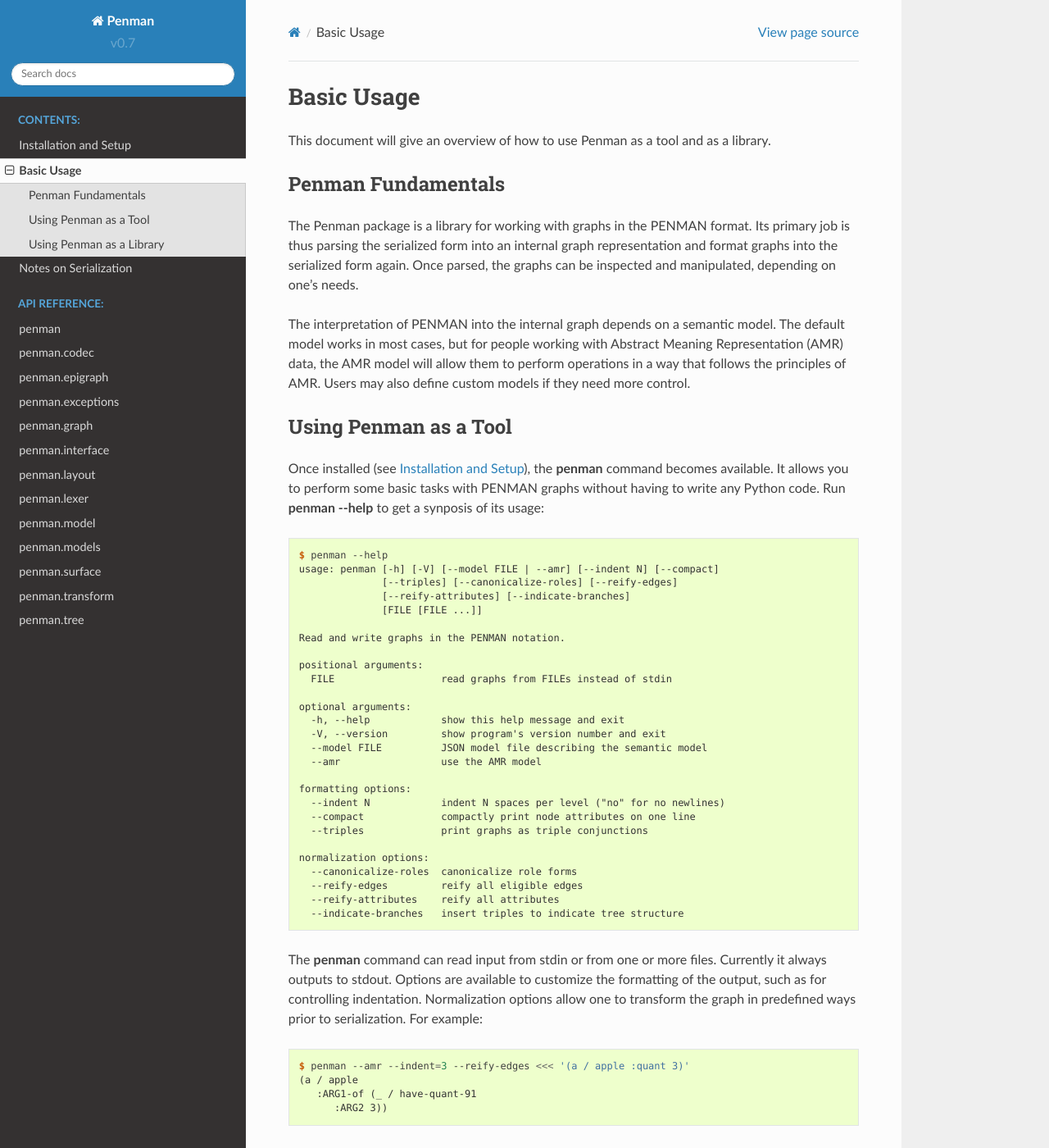
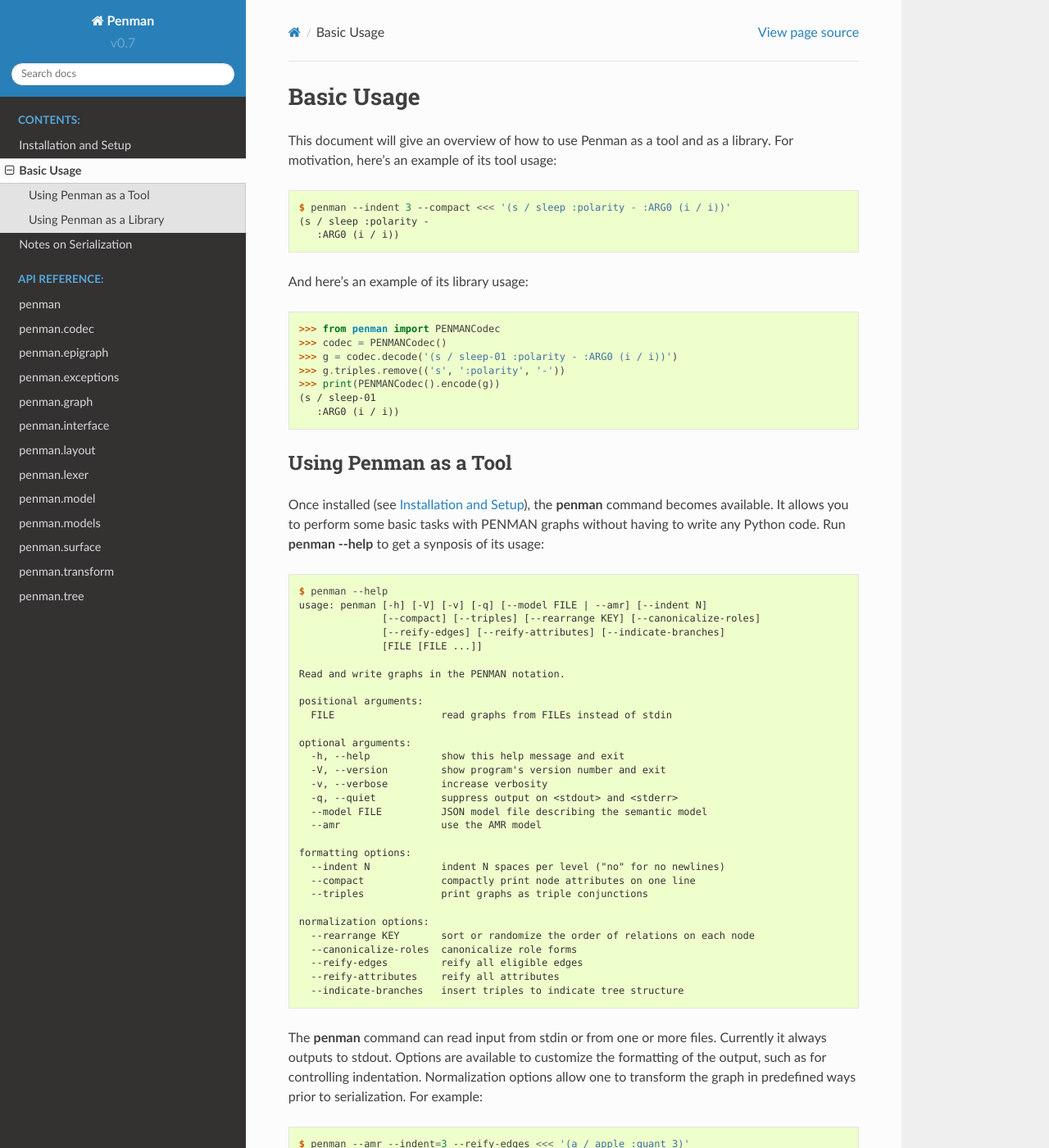
Before and after one commit to goodmami/penman, a Sphinx documentation site: the page built from docs/basic.rst, in a window 1280 px wide and 1400 px high. Shown: the whole window at 82% size. Built offline with Sphinx 7.4.7 and the Read the Docs theme 2.0.0, drawn with Linux system fonts in a browser that asks for light colours; some of the changed text lies outside the part shown.

Commit message:
Update Basic Usage documentation

```diff
--- a/docs/basic.rst
+++ b/docs/basic.rst
@@ -3,25 +3,25 @@ Basic Usage
 ===========
 
 This document will give an overview of how to use Penman as a tool and
-as a library.
+as a library. For motivation, here's an example of its tool usage:
 
+.. code-block:: console
 
-Penman Fundamentals
--------------------
+   $ penman --indent 3 --compact <<< '(s / sleep :polarity - :ARG0 (i / i))'
+   (s / sleep :polarity -
+      :ARG0 (i / i))
 
-The Penman package is a library for working with graphs in the PENMAN
-format. Its primary job is thus parsing the serialized form into an
-internal graph representation and format graphs into the serialized
-form again. Once parsed, the graphs can be inspected and manipulated,
-depending on one's needs.
+And here's an example of its library usage:
 
-The interpretation of PENMAN into the internal graph depends on a
-semantic model. The default model works in most cases, but for people
-working with Abstract Meaning Representation (AMR) data, the AMR model
-will allow them to perform operations in a way that follows the
-principles of AMR. Users may also define custom models if they need
-more control.
+.. code-block:: python
 
+   >>> from penman import PENMANCodec
+   >>> codec = PENMANCodec()
+   >>> g = codec.decode('(s / sleep-01 :polarity - :ARG0 (i / i))')
+   >>> g.triples.remove(('s', ':polarity', '-'))
+   >>> print(PENMANCodec().encode(g))
+   (s / sleep-01
+      :ARG0 (i / i))
 
 Using Penman as a Tool
 ----------------------
@@ -34,9 +34,9 @@ PENMAN graphs without having to write any Python code. Run
 .. code-block:: console
 
    $ penman --help
-   usage: penman [-h] [-V] [--model FILE | --amr] [--indent N] [--compact]
-                 [--triples] [--canonicalize-roles] [--reify-edges]
-                 [--reify-attributes] [--indicate-branches]
+   usage: penman [-h] [-V] [-v] [-q] [--model FILE | --amr] [--indent N]
+                 [--compact] [--triples] [--rearrange KEY] [--canonicalize-roles]
+                 [--reify-edges] [--reify-attributes] [--indicate-branches]
                  [FILE [FILE ...]]
 
    Read and write graphs in the PENMAN notation.
@@ -47,6 +47,8 @@ PENMAN graphs without having to write any Python code. Run
    optional arguments:
      -h, --help            show this help message and exit
      -V, --version         show program's version number and exit
+     -v, --verbose         increase verbosity
+     -q, --quiet           suppress output on <stdout> and <stderr>
      --model FILE          JSON model file describing the semantic model
      --amr                 use the AMR model
 
@@ -56,6 +58,7 @@ PENMAN graphs without having to write any Python code. Run
      --triples             print graphs as triple conjunctions
 
    normalization options:
+     --rearrange KEY       sort or randomize the order of relations on each node
      --canonicalize-roles  canonicalize role forms
      --reify-edges         reify all eligible edges
      --reify-attributes    reify all attributes
@@ -106,4 +109,7 @@ For example:
       :ARG0 (d / dog)
       :polarity -)
 
-See the API documentation for more information.
+Importing directly from the :mod:`penman` module allows for basic
+usage of the library, but anything more advanced can take advantage of
+the full API. See the :ref:`API documentation <submodules>` for more
+information.
```
Also changed, not shown: other parts of docs/basic.rst (+1 -1 lines).
